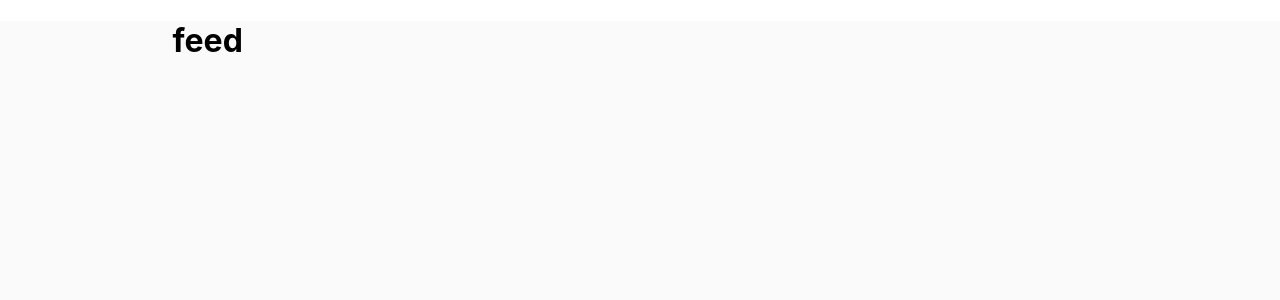
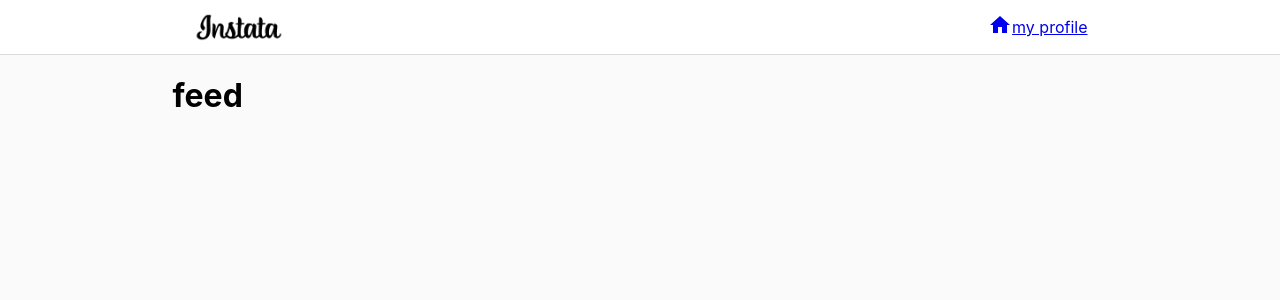
Before and after one commit to berengers/Instata, a React (Create React App) app in the folder client/: page / in a window 1280 px wide. Shown: the top 300 px of the page. Built offline with nearby package versions, Linux system fonts and the light colour scheme.

Commit message:
Feature - Add app bar

```diff
--- /dev/null
+++ b/client/src/Components/appBar/appBar.scss
@@ -0,0 +1,31 @@
+@import "../../Scss/var";
+
+a:active { opacity: .5 }
+
+.AppBar {
+  position: sticky;
+  top: 0;
+  left: 0;
+  right: 0;
+  border-bottom: 1px solid #dbdbdb;
+  background: white;
+}
+
+.AppBar-content {
+  display: flex;
+  justify-content: space-between;
+  align-items: center;
+  height: 54px;
+  max-width: $app-max-width;
+  margin: 0 auto;
+  padding: 0 20px;
+}
+
+.AppBar-logo {
+  height: 29px;
+}
+
+.AppBar-menu {
+  display: flex;
+  align-items: center;
+}
--- /dev/null
+++ b/client/src/Components/appBar/appBar.tsx
@@ -0,0 +1,26 @@
+import React from "react";
+import HomeIcon from "@material-ui/icons/Home";
+import { Link } from "react-router-dom";
+
+import "./appBar.scss";
+import logo from "Static/instata-logo.png";
+
+function AppBar() {
+  return (
+    <div className="AppBar">
+      <div className="AppBar-content">
+        <img src={logo} alt="instata logo" className="AppBar-logo" />
+        <div className="AppBar-menu">
+          <Link to="/">
+            <HomeIcon />
+          </Link>
+          <Link to="/Toto">
+            <span>my profile</span>
+          </Link>
+        </div>
+      </div>
+    </div>
+  );
+}
+
+export default AppBar;
--- a/client/src/Pages/user/user.scss
+++ b/client/src/Pages/user/user.scss
@@ -1,3 +1,14 @@
+@import "../../Scss/var";
+
+.User {
+  padding-top: 30px;
+
+  @media only screen and (min-width: $breakpoint-sm) {
+    padding-left: 20px;
+    padding-right: 20px;
+  }
+}
+
 .User-userHeader {
   margin-bottom: 40px;
 }
--- a/client/src/Scss/init.scss
+++ b/client/src/Scss/init.scss
@@ -1,3 +1,6 @@
 * {
   box-sizing: border-box;
 }
+
+a:active { color: unset; }
+a:visited { color: unset; }
--- a/client/src/Scss/var.scss
+++ b/client/src/Scss/var.scss
@@ -2,3 +2,5 @@ $breakpoint-sm: 576px;
 $breakpoint-md: 768px;
 $breakpoint-lg: 992px;
 $breakpoint-xl: 1200px;
+
+$app-max-width: 935px;
--- a/client/src/app.scss
+++ b/client/src/app.scss
@@ -1,10 +1,12 @@
+@import "Scss/var";
+
 .App {
   background-color: #fafafa;
   min-height: 100vh;
 }
 
 .App-container {
-  max-width: 935px;
+  max-width: $app-max-width;
   margin: 0 auto;
   padding-bottom: 40px;
 }
--- a/client/src/app.tsx
+++ b/client/src/app.tsx
@@ -1,13 +1,15 @@
 import React from "react";
-import { BrowserRouter as Router, Switch, Route, Link } from "react-router-dom";
+import { BrowserRouter as Router, Switch, Route } from "react-router-dom";
 
 import User from "Pages/user/user";
+import AppBar from "Components/appBar/appBar";
 import "./app.scss";
 
 function App() {
   return (
     <div className="App">
       <Router>
+        <AppBar />
         <div className="App-container">
           <Switch>
             <Route path="/:username">
```
Also changed, not shown: client/src/Static/instata-logo.png (added), client/src/index.scss (line endings or trailing spaces).
